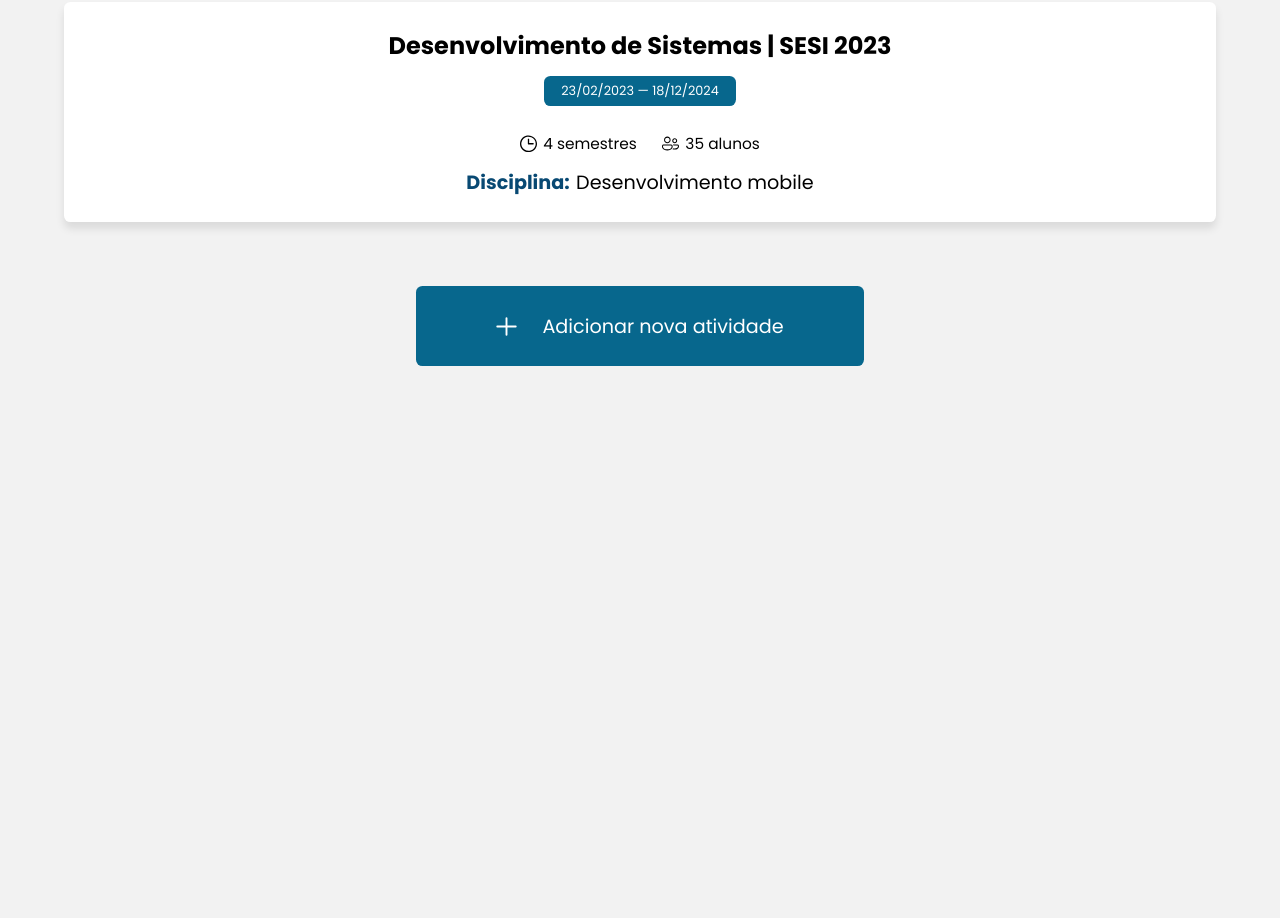
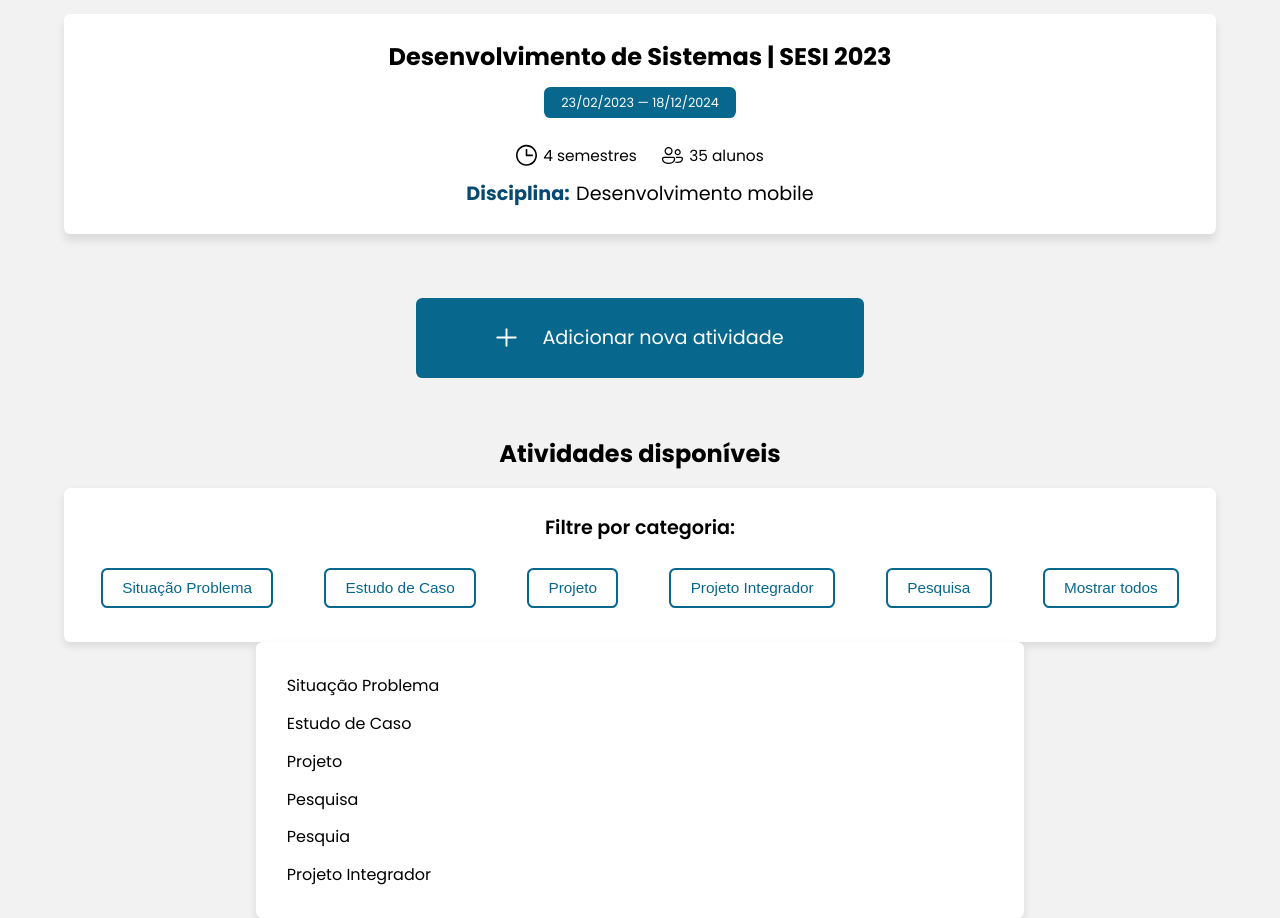
Before and after one commit to larissacoelho21/PlanneEdu-FrontEnd, a React (Vite) app in the folder PlanneEdu_Front/: page /visualizaratvd in a window 1280 px wide. Shown: the part 160-1078 px from the top of the page. Before the commit the page ends 800 px from the top, so only its background shows below. Built offline with nearby package versions, Linux system fonts and the light colour scheme.

Commit message:
Filtro de atividades por categoria e visualização geral de atividades

```diff
--- a/PlanneEdu_Front/src/Components/SubNavbar/SubNavbar.tsx
+++ b/PlanneEdu_Front/src/Components/SubNavbar/SubNavbar.tsx
@@ -1,13 +1,25 @@
+import { useNavigate } from "react-router-dom";
+
 import arrowBack from "../../assets/arrowBack.svg";
 import logoName from "../../assets/logoname.svg"
 
 import "../SubNavbar/SubNavbar.css"
 
 export function SubNavbar () {
+
+    const navigate = useNavigate();
+
+    const handleArrowBack = () => {
+        navigate(-1);
+    };
+
     return (
         <section className="sub-navbar">
             <div className="elements">
-                <img src={arrowBack} alt="" />
+                <img src={arrowBack} alt="Voltar"
+                    onClick={handleArrowBack}
+                    style={{cursor: "pointer"}}
+                />
                 <img src={logoName} alt="" />
             </div>
         </section>
--- a/PlanneEdu_Front/src/Css/Teacher/ClassTeacher.css
+++ b/PlanneEdu_Front/src/Css/Teacher/ClassTeacher.css
@@ -40,12 +40,8 @@
 .semester-teacher,
 .students {
   display: flex;
+  align-items: center;
   gap: 0.5vw;
-}
-
-.semester-teacher img,
-.students img {
-  width: 1.3vw;
 }
 
 .semester-teacher h1,
@@ -70,6 +66,21 @@
   border-radius: 0.5vw;
   cursor: pointer;
   font-size: 1.5vw;
+  transition: 0.3s ease
+}
+
+.buttons-class button:hover,
+.buttons-class button:focus{
+  background-color: transparent;
+  border: solid 2px #07678d;
+  color: #07678d;
+}
+
+.buttons-class button:active{
+  translate: 0 0.5vw;
+  background-color: transparent;
+  border: solid 2px #07678d;
+  color: #07678d;
 }
 
 .overlay {
@@ -90,7 +101,6 @@
   flex-direction: column;
   justify-content: center;
   align-items: center;
-  border: solid 2px #084973;
   border-radius: 0.5vw;
   text-align: center;
   box-shadow: 0 4px 8px rgba(0, 0, 0, 0.1);
@@ -107,8 +117,7 @@
   justify-content: center;
   display: flex;
   margin-bottom: 5%;
-  border-bottom-left-radius: 5vw;
-  border-bottom-right-radius: 5vw;
+  border-radius: 0.5vw 0.5vw 5vw 5vw;
 }
 
 .buttons-action {
@@ -126,8 +135,19 @@
   color: #07678d;
   border-radius: 0.5vw;
   margin-bottom: 5%;
+  transition: 0.3s ease
 }
 
+.button-close button:hover{
+  background-color: #07678d;
+  color: #ffffff;
+}
+
+.button-close button:active{
+  translate: 0 0.5vw;
+  background-color: #07678d;
+  color: #ffffff;
+}
 
 .button-add, .button-view{
   display: flex ;
--- a/PlanneEdu_Front/src/Css/Teacher/ViewActivity.css
+++ b/PlanneEdu_Front/src/Css/Teacher/ViewActivity.css
@@ -4,27 +4,27 @@
   font-style: normal;
 }
 
-.visualizar-atividade {
+.infos-visu-atividade {
   display: flex;
   flex-direction: column;
   align-items: center;
 }
 
-.discipline{
+.discipline {
   display: flex;
   gap: 0.5vw;
   font-size: 1vw;
 }
 
-.discipline h1{
+.discipline h1 {
   color: #084973;
 }
 
-.discipline h2{
+.discipline h2 {
   font-weight: normal;
 }
 
-.button-addActivity{
+.button-addActivity {
   display: flex;
   justify-content: center;
   align-items: center;
@@ -32,20 +32,101 @@
   width: 35vw;
   height: 10vh;
   border-radius: 0.5vw;
+  cursor: pointer;
 }
 
-.button-addActivity a{
+.button-addActivity a {
   display: flex;
   text-decoration: none;
   gap: 2vw;
   color: #ffff;
 }
 
-.button-addActivity h1{
+.button-addActivity h1 {
   font-weight: normal;
   font-size: 1.5vw;
 }
 
-.button-addActivity img{
+.button-addActivity img {
   width: 1.6vw;
 }
+
+.button-addActivity button{
+  display: flex;
+  justify-content: center;
+  align-items: center;
+  gap: 1vw;
+  width: 35vw;
+  padding: .8vw 1.8vw;
+  margin-bottom: 4vw;
+  border-radius: 1vw;
+  border: none;
+  background: var(--blue-two);
+  color: #FFF;
+  font-size: 1.3vw;
+  cursor: pointer;
+  transition: 0.3s ease;
+}
+
+.button-addActivity button:active{
+  translate: 0 0.5vw;
+  background: var(--blue-one);
+}
+
+.available-activities{
+  display: flex;
+  flex-direction: column;
+  justify-content: center;
+  align-items: center;
+}
+
+.activities-text{
+  margin: 5% 0 1.5% 0;
+}
+
+.filter-activities-category{
+  display: flex;
+  flex-direction: column;
+  justify-content: center;
+  align-items: center;
+  width: 90vw;
+  background-color: #FFF;
+  border-radius: 0.5vw;
+  box-shadow: 0 4px 8px rgba(0, 0, 0, 0.1);
+}
+
+.title-filter h1{
+  font-size: 1.5vw;
+  font-weight: 600;
+  padding: 2vw 0;
+}
+
+.buttons-filter{
+  display: flex;
+  gap: 4vw;
+  margin-bottom: 3%;
+}
+
+.buttons-filter button{
+  background-color: transparent;
+  border: 2px solid #07678d;
+  border-radius: 0.5vw;
+  padding: 0.7vw 1.5vw;
+  font-size: 1.2vw;
+  color: #07678d;
+  cursor: pointer;
+}
+
+.filtered-items{
+    display: flex;
+    flex-direction: column;
+    box-sizing: border-box;
+    background-color: #ffff;
+    width: 60vw;
+    border-radius: 0.5vw;
+    padding: 2.4vw;
+    gap: 1vw;
+    cursor: pointer;
+    box-shadow: 0 4px 8px rgba(0, 0, 0, 0.1);
+    color: #000;
+}
--- a/PlanneEdu_Front/src/Pages/Teacher/ClassTeacher.tsx
+++ b/PlanneEdu_Front/src/Pages/Teacher/ClassTeacher.tsx
@@ -2,14 +2,13 @@
 
 import { SubNavbar } from "../../Components/SubNavbar/SubNavbar";
 
-import SemesterTeacher from "../../assets/clock.svg";
-import StudentsTeacher from "../../assets/peoples.svg";
-import eyesIcon from "../../assets/eyes.svg";
-import moreIcon from "../../assets/more.svg";
-
-
 import { useState } from "react";
 import { Link } from "react-router-dom";
+
+import { Clock3, Users, Eye } from "lucide-react";
+import { FontAwesomeIcon } from "@fortawesome/react-fontawesome";
+import { faEye } from "@fortawesome/free-regular-svg-icons";
+import { faPlus } from "@fortawesome/free-solid-svg-icons";
 
 export function ClassTeacher() {
   const [showPopUp1, setShowPopUp1] = useState(false);
@@ -35,11 +34,11 @@
         </div>
         <div className="infos-teacher">
           <div className="semester-teacher">
-            <img src={SemesterTeacher} alt="" />
+            <Clock3 size={18} />
             <h1>4 semestres</h1>
           </div>
           <div className="students">
-            <img src={StudentsTeacher} alt="" />
+            <Users size={18} />
             <h1>35 alunos</h1>
           </div>
         </div>
@@ -59,14 +58,14 @@
             <div className="buttons-action">
               <div className="button-view">
                 <Link to="">
-                    <img src={eyesIcon} alt="" />
-                    <h1>Visualizar planos</h1>
+                  <FontAwesomeIcon icon={faEye} />
+                  <h1>Visualizar planos</h1>
                 </Link>
               </div>
               <div className="button-add">
                 <Link to="">
-                    <img src={moreIcon} alt="" />
-                    <h1>Adicionar plano</h1>
+                  <FontAwesomeIcon icon={faPlus} />
+                  <h1>Adicionar plano</h1>
                 </Link>
               </div>
               <div className="button-close">
@@ -79,21 +78,21 @@
 
       {showPopUp2 && (
         <div className="overlay" onClick={togglePopUp2}>
-          <div className="popup-planne">
+          <div className="popup-planne" onClick={(e) => e.stopPropagation()}>
             <div className="popup-content">
               <h1>Situação de Aprendizagem</h1>
             </div>
             <div className="buttons-action">
               <div className="button-view">
                 <Link to="/visualizaratvd">
-                    <img src={eyesIcon} alt="" />
-                    <h1>Visualizar atividades</h1>
+                  <FontAwesomeIcon icon={faEye} />
+                  <h1>Visualizar atividades</h1>
                 </Link>
               </div>
               <div className="button-add">
                 <Link to="">
-                    <img src={moreIcon} alt="" />
-                    <h1>Adicionar atividade</h1>
+                  <FontAwesomeIcon icon={faPlus} />
+                  <h1>Adicionar atividade</h1>
                 </Link>
               </div>
               <div className="button-close">
@@ -103,8 +102,6 @@
           </div>
         </div>
       )}
-
-
     </section>
   );
 }
--- a/PlanneEdu_Front/src/Pages/Teacher/ViewActivity.tsx
+++ b/PlanneEdu_Front/src/Pages/Teacher/ViewActivity.tsx
@@ -1,5 +1,3 @@
-
-
 import semesterIcon from "../../assets/clock.svg";
 import studentsIcon from "../../assets/peoples.svg";
 import moreIcon from "../../assets/more.svg";
@@ -7,12 +5,28 @@
 import "../../Css/Teacher/ViewActivity.css";
 import { Link } from "react-router-dom";
 import { SubNavbar } from "../../Components/SubNavbar/SubNavbar";
+import { useState } from "react";
 
 export function ViewActivity() {
+  const [filterActivities, setFilterActivities] = useState("");
+
+  const items = [
+    { id: 1, category: "Situação-Problema", name: "Situação Problema" },
+    { id: 2, category: "Estudo-Caso", name: "Estudo de Caso" },
+    { id: 3, category: "Projeto", name: "Projeto" },
+    { id: 4, category: "Pesquisa", name: "Pesquisa" },
+    { id: 5, category: "Pesquisa", name: "Pesquia" },
+    { id: 6, category: "Projeto-Integrador", name: "Projeto Integrador" },
+  ];
+
+  const selectedCategory = filterActivities
+    ? items.filter((item) => item.category === filterActivities)
+    : items;
+
   return (
-
-    <section className="visualizar-atividade">
-        <SubNavbar/>
+    <section className="view-activity">
+      <SubNavbar />
+      <div className="infos-visu-atividade">
         <div className="box-info-class">
           <h1>Desenvolvimento de Sistemas | SESI 2023</h1>
           <div className="date-badge">
@@ -40,6 +54,44 @@
             <h1>Adicionar nova atividade</h1>
           </Link>
         </div>
+
+        <div className="available-activities">
+          <div className="activities-text">
+            <h1>Atividades disponíveis</h1>
+          </div>
+
+          <div className="filter-activities-category">
+            <div className="title-filter">
+              <h1>Filtre por categoria:</h1>
+            </div>
+            <div className="buttons-filter">
+            <button onClick={() => setFilterActivities("Situação-Problema")}>
+              Situação Problema
+            </button>
+            <button onClick={() => setFilterActivities("Estudo-Caso")}>
+              Estudo de Caso
+            </button>
+            <button onClick={() => setFilterActivities("Projeto")}>
+              Projeto
+            </button>
+            <button onClick={() => setFilterActivities("Projeto-Integrador")}>
+              Projeto Integrador
+            </button>
+            <button onClick={() => setFilterActivities("Pesquisa")}>
+              Pesquisa
+            </button>
+            <button onClick={() => setFilterActivities("")}>
+              Mostrar todos
+            </button>
+            </div>
+          </div>
+          <div className="filtered-items">
+              {selectedCategory.map((item) => (
+                <div key={item.id}>{item.name}</div>
+              ))}
+            </div>
+        </div>
+      </div>
     </section>
   );
 }
```
Lines whose indentation alone changed are shown as unchanged.
